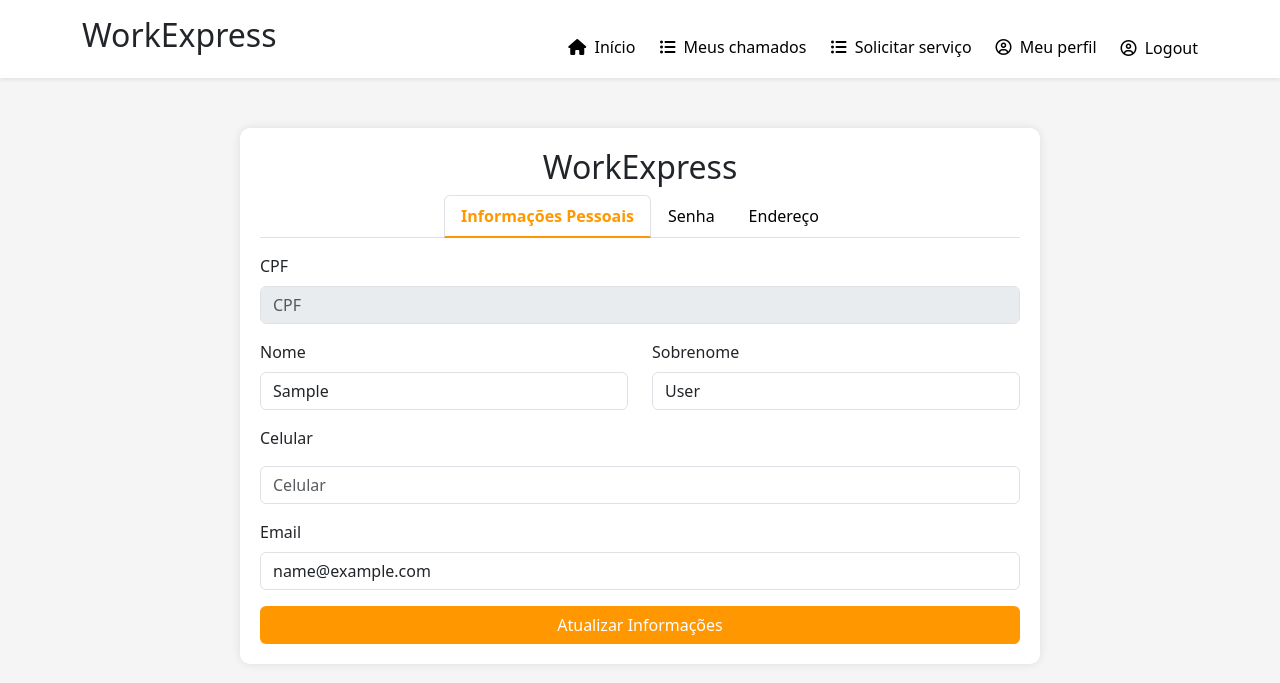
After one commit to Adan-Marques/tcc_ads, a Django app: page /accounts/meu-perfil/ in a window 1280 px wide. The commit adds this page. Shown: the top 683 px of the page. Run offline with Django 5.2, Linux system fonts and the light colour scheme; the visitor is signed in with stand-in values (Sample User, id 1).

Commit message:
Feat meu perfil

```diff
--- a/docker-compose.yml
+++ b/docker-compose.yml
@@ -3,6 +3,7 @@ version: '3.8'
 services:
   web:
     build: .
+    command: sh -c "python manage.py migrate && python manage.py runserver 0.0.0.0:8000"
     volumes:
       - .:/app
     ports:
--- a/static/css/home.css
+++ b/static/css/home.css
@@ -87,6 +87,16 @@ body {
 	border-radius: 10px;
 	box-shadow: 0 0 10px rgba(0, 0, 0, 0.1);
 }
+
+.form-perfil {
+        max-width: 800px;
+        margin: 50px auto;
+        background: #fff;
+        padding: 20px;
+        border-radius: 10px;
+        box-shadow: 0 0 10px rgba(0, 0, 0, 0.1);
+}
+
 
 .nav-tabs .nav-link {
 	color: #000;
--- a/templates/cliente/navbar_cliente.html
+++ b/templates/cliente/navbar_cliente.html
@@ -14,7 +14,7 @@
 	</a>
 </li>
 <li class="nav-item">
-	<a class="nav-menu-link" href="#" style="color: black;">
+	<a class="nav-menu-link" href="{% url 'meu-perfil' %}" style="color: black;">
 		<i class="fa-regular fa-circle-user me-1"></i> Meu perfil
 	</a>
 </li>
--- /dev/null
+++ b/templates/meuPerfil.html
@@ -0,0 +1,155 @@
+{% extends 'base.html' %}
+{% load static %}
+{% block body %}
+<div class="container">
+	<div class="form-perfil">
+		<h2 class="text-center">WorkExpress</h2>
+
+		{% if messages %}
+		{% for message in messages %}
+		<div class="alert alert-{{message.tags}}" role="alert">
+			{{ message }}
+		</div>
+		{% endfor %}
+		{% endif %}
+
+		<ul class="nav nav-tabs justify-content-center" id="tabMenu">
+			<li class="nav-item">
+				<a class="nav-link active" data-bs-toggle="tab" href="#pessoal">Informações Pessoais</a>
+			</li>
+			<li class="nav-item">
+				<a class="nav-link" data-bs-toggle="tab" href="#senha">Senha</a>
+			</li>
+			<li class="nav-item">
+				<a class="nav-link" data-bs-toggle="tab" href="#endereco">Endereço</a>
+			</li>
+
+		</ul>
+		<!-- FORMULARIO DA PESSOA FISICA -->
+		<div class="tab-content mt-3">
+			<div class="tab-pane fade show active" id="pessoal">
+				<form method='POST'>
+					{% csrf_token %}
+					<input type="hidden" name="aba" value="pessoal">
+					<div class="mb-3">
+						<label class="form-label">CPF</label>
+						<input name="cpf" type="text" class="form-control" value="{{ user_info.cpf }}" disabled placeholder="CPF">
+					</div>
+					<div class="row mb-3">
+						<div class="col">
+	                        <label class="form-label">Nome</label>
+							<input name="nome" type="text" class="form-control" value="{{ user_info.first_name }}" placeholder="Nome">
+						</div>
+						<div class="col">
+	                            <label class="form-label">Sobrenome</label>
+								<input name="sobrenome" type="text" class="form-control" value="{{ user_info.last_name }}" placeholder="Sobrenome">
+						</div>
+					</div>
+
+					<div class="mb-3">
+                        <label class="form-label">Celular</label>
+						<input name="telefone" type="text" class="form-control mt-2" value="{{ user_info.telefone }}" placeholder="Celular">
+					</div>
+					<div class="mb-3">
+                        <label class="form-label">Email</label>
+						<input name="email" type="email" class="form-control" value="{{ user_info.email }}" placeholder="Email">
+					</div>
+					<button type="submit" class="btn btn-custom w-100">Atualizar Informações</button>
+				</form>
+			</div>
+			<!-- FORMULARIO DE SENHA -->
+			<div class="tab-pane fade" id="senha">
+				<form method='POST'>
+					{% csrf_token %}
+					<input type="hidden" name="aba" value="senha">
+					<div class="mb-3">
+                        <label class="form-label">Nova Senha</label>
+						<input name="password" type="password" class="form-control"
+											   placeholder="Insira aqui sua nova senha">
+					</div>
+					<div class="mb-3">
+                        <label class="form-label">Confirme sua nova senha</label>
+						<input name="confirm-password" type="password" class="form-control"
+												   placeholder="Confirme aqui a sua nova senha">
+					</div>
+					<button type="submit" class="btn btn-custom w-100">Atualizar Senha</button>
+				</form>
+			</div>
+			<!-- FORMULARIO DO ENDERECO -->
+			<div class="tab-pane fade" id="endereco">
+				<form method='POST'>
+					{% csrf_token %}
+					<input type="hidden" name="aba" value="endereco">
+					<div class="mb-3">
+						<input type="text" name="cep" id="cep-pessoal" class="form-control" maxlength="20" required value="{{ user_info.endereco.cep }}" placeholder="CEP">
+					</div>
+					<div class="mb-3">
+						<input type="text" name="logradouro" id="logradouro-pessoal" class="form-control" maxlength="20"
+																  value="{{ user_info.endereco.logradouro }}" placeholder="Logradouro">
+					</div>
+					<div class="row mb-3">
+						<div class="col">
+							<input name="numero" type="text" class="form-control" value="{{ user_info.endereco.numero }}" placeholder="Número">
+						</div>
+						<div class="col">
+							<input name="complemento" type="text" class="form-control"
+												  value="{{ user_info.endereco.complemento }}" placeholder="Complemento">
+						</div>
+					</div>
+					<div class="mb-3">
+						<input type="text" name="bairro" id="bairro-pessoal" class="form-control" maxlength="20" value="{{ user_info.endereco.bairro }}" placeholder="Bairro">
+					</div>
+					<div class="row mb-3">
+						<div class="col">
+							<input type="text" name="cidade" id="cidade-pessoal" class="form-control" maxlength="20" value="{{ user_info.endereco.cidade }}" placeholder="Cidade">
+						</div>
+						<div class="col">
+							<input type="text" name="estado" id="estado-pessoal" class="form-control" maxlength="20" value="{{ user_info.endereco.estado }}" placeholder="Estado">
+						</div>
+					</div>
+					<div class="mb-3">
+						<input name="referencia" type="text" class="form-control" value="{{ user_info.endereco.referencia }}" placeholder="Referencia">
+					</div>
+					<div class="mb-3">
+						<select class="form-select" name="tipo_end">
+							<option value="Residencial" {% if not user_info.endereco.tipo %}selected{% endif %}>Tipo de Endereço</option>
+							<option value="Comercial" {% if user_info.endereco.tipo == "Comercial" %}selected{% endif %}>Comercial</option>
+							<option value="Residencial" {% if user_info.endereco.tipo == "Residencial" %}selected{% endif %}>Residencial</option>
+						</select>
+					</div>
+
+					<button type="submit" class="btn btn-custom w-100">Atualizar Endereço</button>
+				</form>
+			</div>
+		</div>
+	</div>
+</div>
+<script>
+	document.addEventListener('DOMContentLoaded', function () {
+			document.getElementById('cep-pessoal').addEventListener('blur', buscarCEP);
+			document.getElementById('cep-profissional').addEventListener('blur', buscarCEP);
+		});
+	function buscarCEP(event) {
+			const cep = event.target.value.replace(/\D/g, '');
+			if (cep.length !== 8) return;
+			const isPessoal = event.target.id.includes('pessoal');
+			const suffix = isPessoal ? 'pessoal' : 'profissional';
+			fetch(`https://viacep.com.br/ws/${cep}/json/`)
+				.then(response => response.json())
+				.then(data => {
+						if (data.erro) {
+								alert('CEP não encontrado!');
+								return;
+							}
+						document.getElementById(`logradouro-${suffix}`).value = data.logradouro || '';
+						document.getElementById(`bairro-${suffix}`).value = data.bairro || '';
+						document.getElementById(`cidade-${suffix}`).value = data.localidade || '';
+						document.getElementById(`estado-${suffix}`).value = data.uf || '';
+					})
+				.catch(error => {
+						console.error('Erro ao buscar o CEP:', error);
+						alert('Erro ao buscar o CEP!');
+					});
+		}
+</script>
+{% endblock %}
--- a/users/urls.py
+++ b/users/urls.py
@@ -7,4 +7,5 @@ urlpatterns = [
     path('ticketUsuario/', views.ticketUsuario, name='ticketUsuario'),
     path('ticketPrestador/', views.ticketPrestador, name='ticketPrestador'),
     path('detalhesPedido/', views.detalhesPedido, name='detalhesPedido'),
+    path('meu-perfil/', views.meuPerfil, name='meu-perfil'),
 ]
--- a/users/views.py
+++ b/users/views.py
@@ -5,13 +5,14 @@ from django.contrib.auth.decorators import login_required
 from .models import Endereco
 from django.http import HttpResponse
 from django.contrib import messages
+from django.contrib.auth import update_session_auth_hash
 
 def logout_view(request):
     return logout_then_login(request)
 
 def cadastro(request):
     user = User()
-
+    endereco = Endereco()
     if request.method == 'POST':
         if request.POST.get('password') != request.POST.get('confirm-password'):
             messages.error(request, "As senhas não coincidem!")
@@ -26,6 +27,17 @@ def cadastro(request):
         user.type_user = request.POST.get('type')
         if senha:
             user.set_password(senha)
+        endereco.cep = request.POST.get('cep')
+        endereco.logradouro = request.POST.get('logradouro')
+        endereco.numero = request.POST.get('numero')
+        endereco.complemento = request.POST.get('complemento')
+        endereco.bairro = request.POST.get('bairro')
+        endereco.cidade = request.POST.get('cidade')
+        endereco.estado = request.POST.get('estado')
+        endereco.referencia = request.POST.get('referencia')
+        endereco.tipo = request.POST.get('tipo_end')
+        endereco.save()
+        user.endereco = endereco
         user.save()
         messages.success(request, "Cadastro realizado com sucesso!")
     return render(request, 'cadastro.html')
@@ -50,3 +62,61 @@ def detalhesPedido(request):
         #TODO refactor
         #return HttpResponse('*Fazer uma paǵina 404*')
     return render(request, 'cliente/detalhesPedido.html')
+
+@login_required
+def meuPerfil(request):
+    user_info = request.user
+    aba = request.POST.get('aba')
+
+    if request.method == 'POST':
+        if aba == 'pessoal':
+            user_info.first_name = request.POST.get('nome')
+            user_info.last_name = request.POST.get('sobrenome')
+            user_info.email = request.POST.get('email')
+            user_info.telefone = request.POST.get('telefone')
+            user_info.save()
+            messages.success(request, 'Dados pessoais atualizados com sucesso!')
+
+        elif aba == 'senha':
+            senha = request.POST.get('password')
+            confirmar = request.POST.get('confirm-password')
+
+            if senha and senha == confirmar:
+                user_info.set_password(senha)
+                user_info.save()
+                update_session_auth_hash(request, user_info)
+                messages.success(request, 'Senha atualizada com sucesso!')
+            else:
+                messages.error(request, 'As senhas não coincidem ou estão vazias.')
+
+        elif aba == 'endereco':
+            endereco = user_info.endereco
+            if not endereco:
+                endereco = Endereco.objects.create(
+                    cep='',
+                    bairro='',
+                    cidade='',
+                    estado='',
+                    logradouro='',
+                    numero='',
+                    tipo='Residencial'
+                )
+                user_info.endereco = endereco
+                user_info.save()
+
+            endereco.cep = request.POST.get('cep')
+            endereco.logradouro = request.POST.get('logradouro')
+            endereco.numero = request.POST.get('numero')
+            endereco.complemento = request.POST.get('complemento')
+            endereco.bairro = request.POST.get('bairro')
+            endereco.cidade = request.POST.get('cidade')
+            endereco.estado = request.POST.get('estado')
+            endereco.referencia = request.POST.get('referencia')
+            endereco.tipo = request.POST.get('tipo_end')
+            endereco.save()
+
+            messages.success(request, 'Endereço atualizado com sucesso!')
+
+        return redirect('meu-perfil')
+    context = { 'user_info': user_info }
+    return render(request, 'meuPerfil.html', context)
```
Also changed, not shown: templates/cadastro.html (+4 -4 lines).
